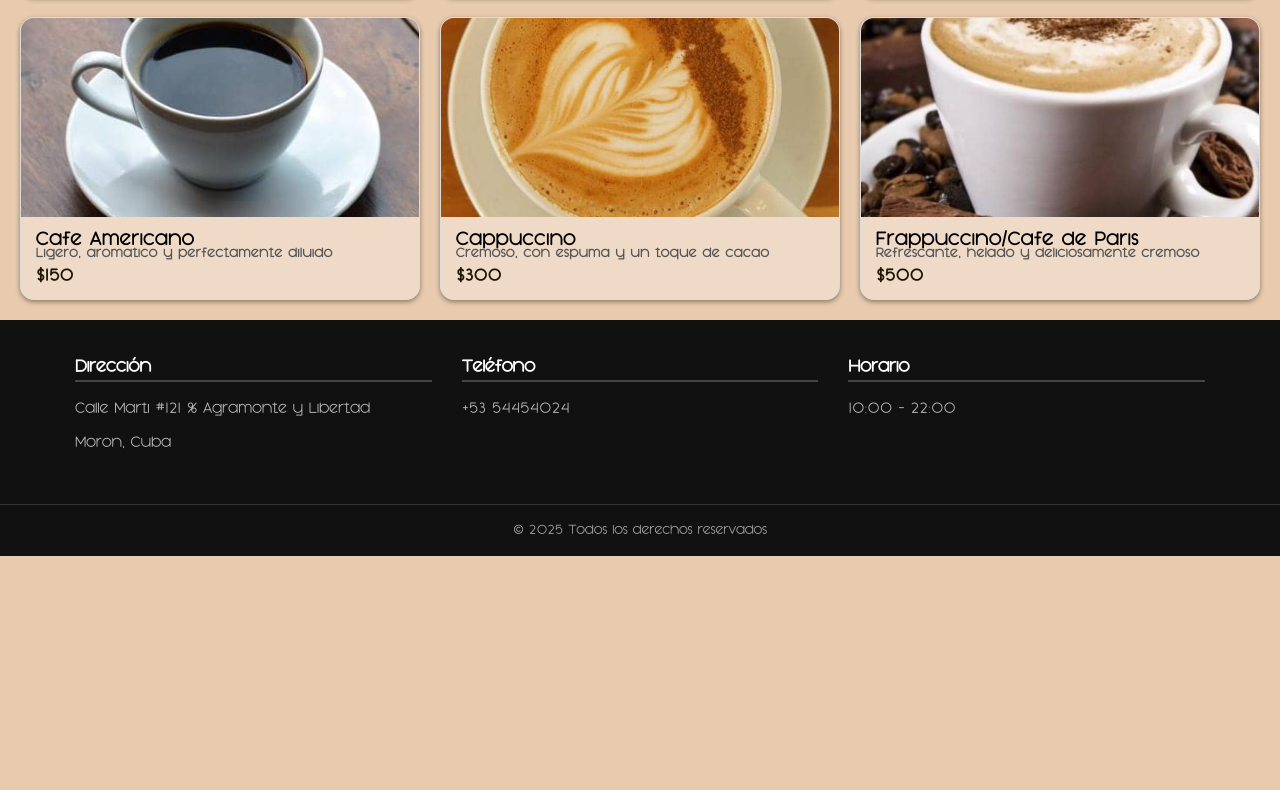
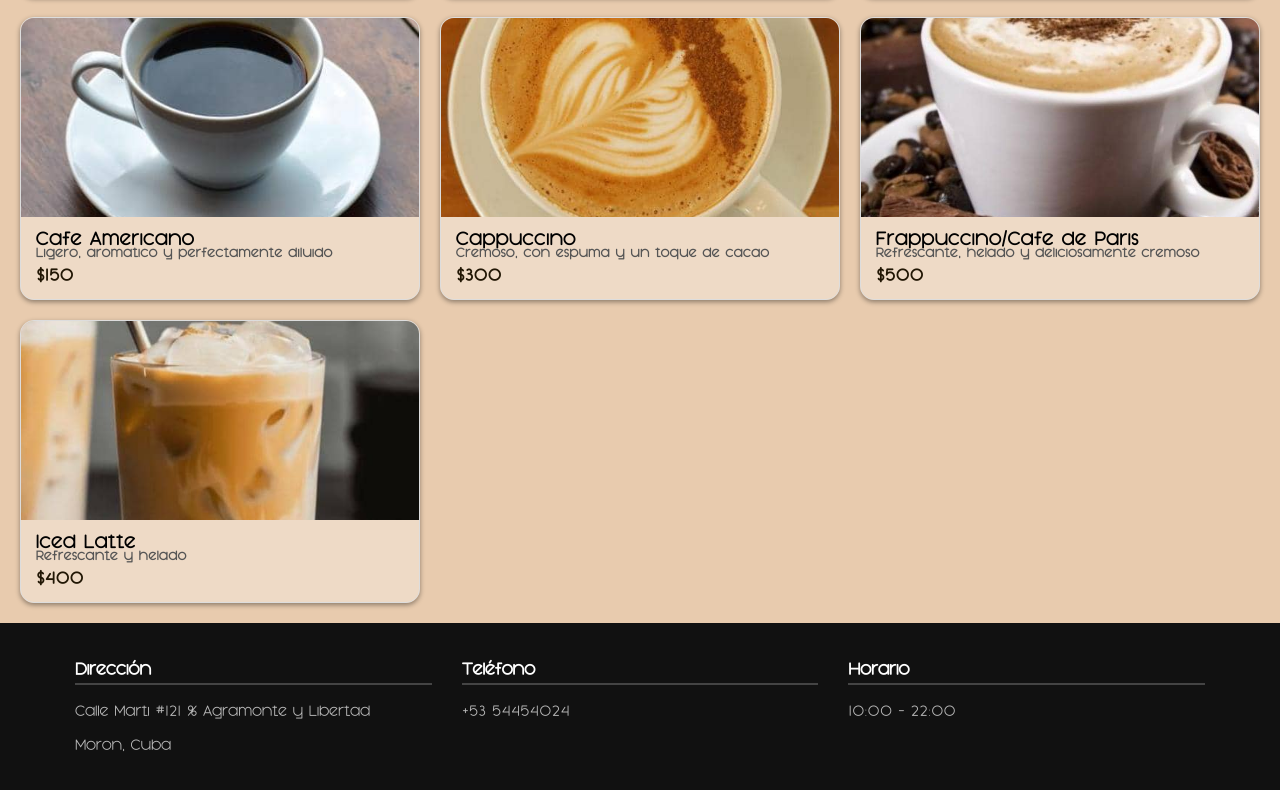
Before and after one commit to grandboulevard00/grand_boulevard, a plain HTML site: page Grand_boulevard/cafes.html in a window 1280 px wide. Shown: the part 386-1176 px from the top of the page. Before the commit the page ends 942 px from the top, so only its background shows below. Drawn offline with Linux system fonts and the light colour scheme.

Commit message:
Update cafes.html

```diff
--- a/Grand_boulevard/cafes.html
+++ b/Grand_boulevard/cafes.html
@@ -86,6 +86,17 @@
       <p class="price">$500</p>
     </div>
   </div>
+           <!-- Contenedor 7-->
+  <div class="food-item">
+    <div class="food-image">
+      <img src="cafe7.jpg" alt="cafe7">
+    </div>
+    <div class="food-info">
+        <p class="name-drink">Iced Latte</p>
+      <p class="review">Refrescante y helado</p>
+      <p class="price">$400</p>
+    </div>
+  </div>
 
 </div>
 <footer class="site-footer">
```
